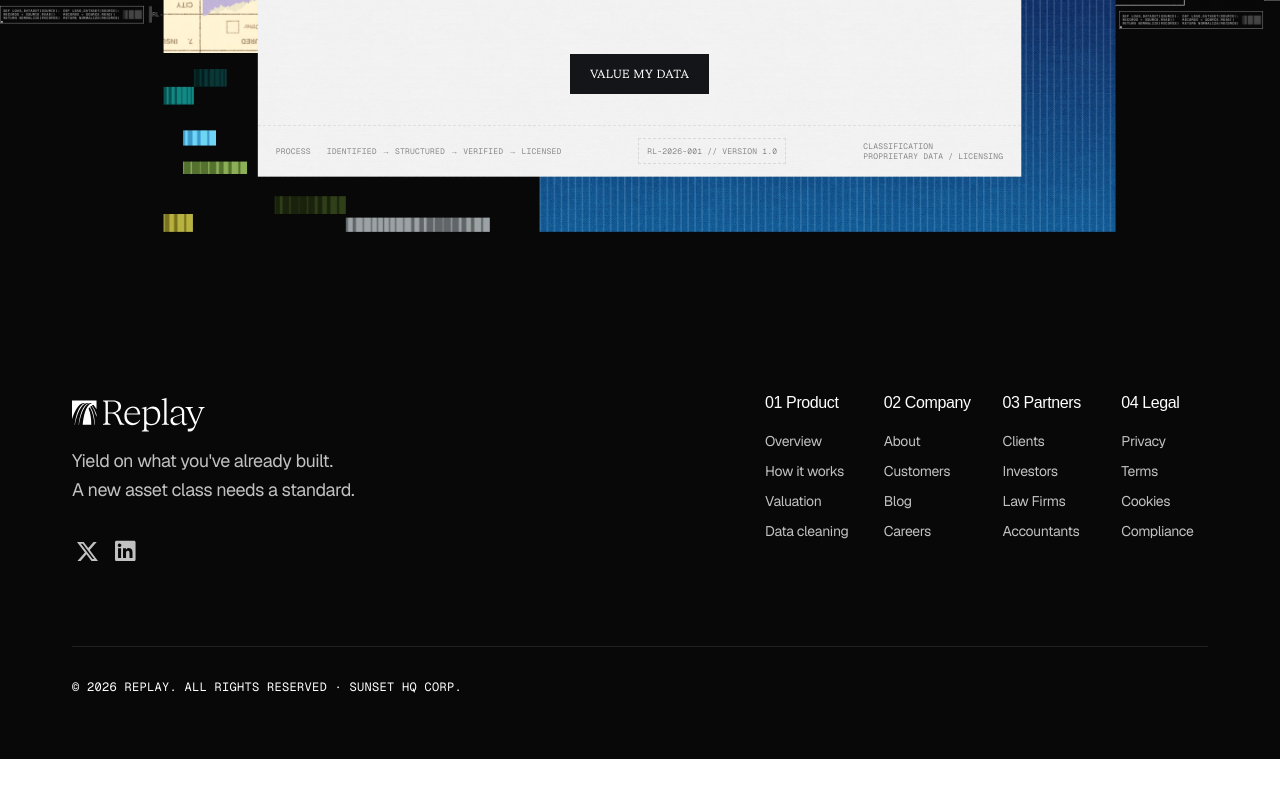
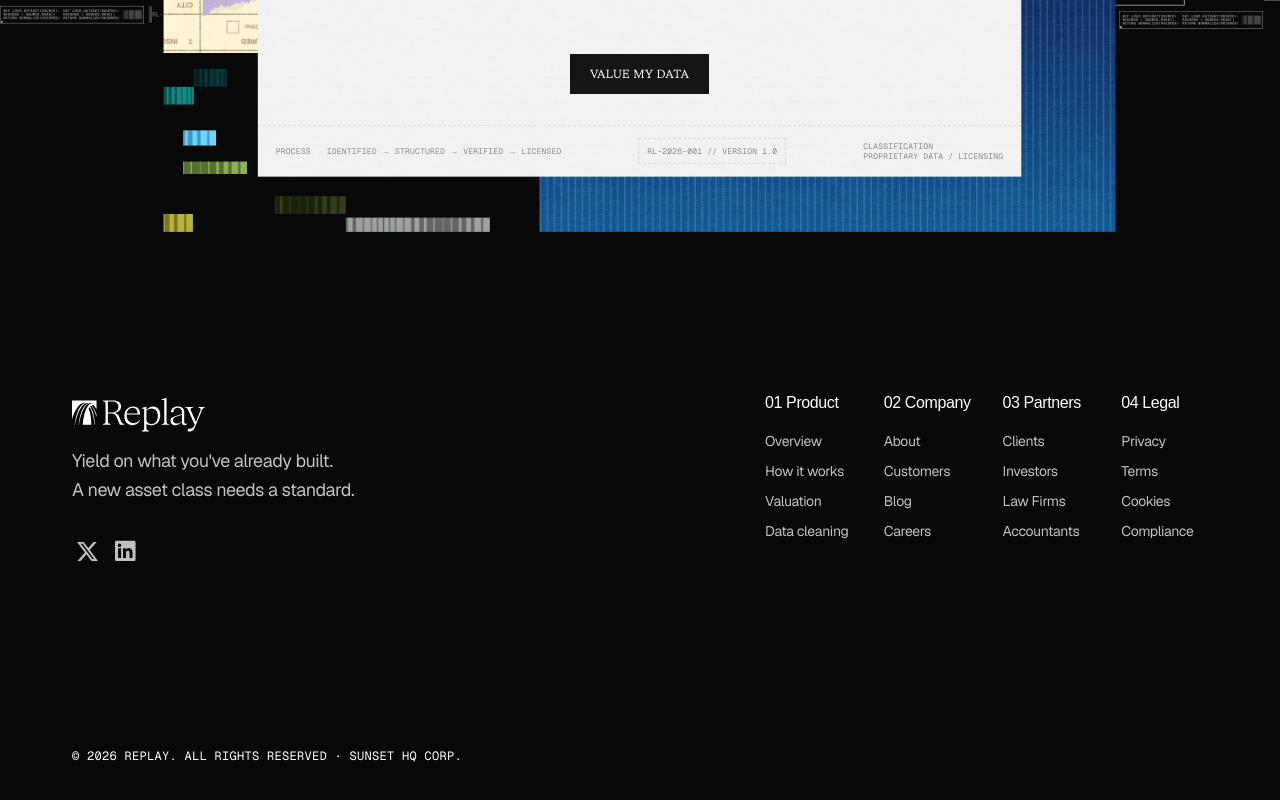
Before and after one commit to PIXELUPLABS/sunsethq, a Next.js app: page / in a window 1280 px wide. Shown: the part 6762-7562 px from the top of the page. Before the commit the page ends 7521 px from the top, so only its background shows below. Built offline with nearby package versions, Linux system fonts and the light colour scheme; a web font is replaced by a local one.

Commit message:
changes for the footer alignment

```diff
--- a/modules/landing/components/footer.tsx
+++ b/modules/landing/components/footer.tsx
@@ -4,9 +4,9 @@
 export function Footer() {
   return (
     <footer className="bg-[#080808] px-6 py-16 sm:px-18">
-      <div className="mx-auto flex w-full max-w-[1560px] flex-col gap-20">
+      <div className="mx-auto flex w-full max-w-[1560px] flex-col gap-[150px]">
         <div className="flex flex-col justify-between gap-14 lg:flex-row">
-          <div className="flex max-w-[309px] flex-col gap-8">
+          <div className="flex max-w-[309px] flex-col gap-8 self-start">
             <div className="flex flex-col gap-3">
               <div className="flex items-center gap-2">
                 <Image
@@ -63,7 +63,7 @@
           </div>
         </div>
 
-        <div className="border-t border-white/10 pt-8">
+        <div className="pt-8">
           <p className="font-mono text-xs uppercase tracking-wide text-white">
             © 2026 Replay. All rights reserved · Sunset HQ Corp.
           </p>
```
